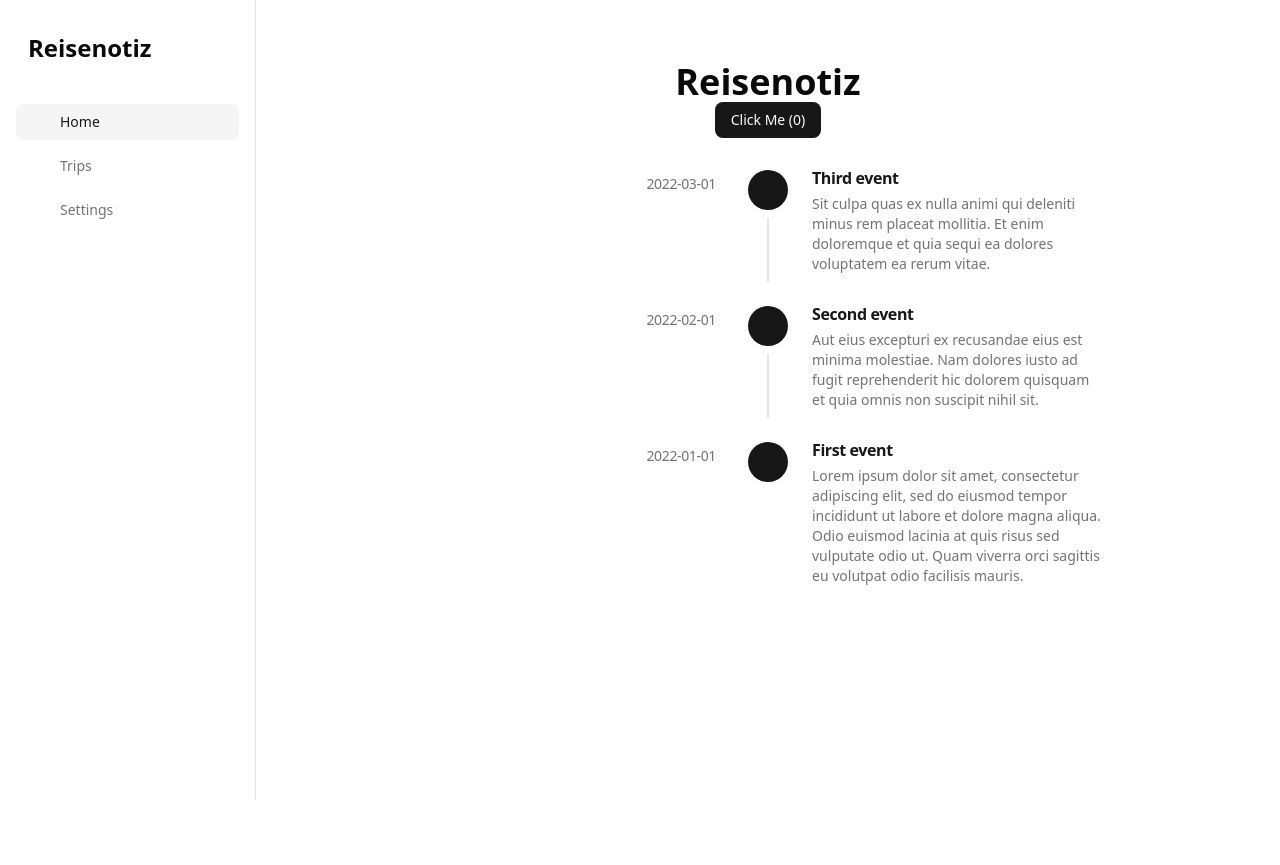
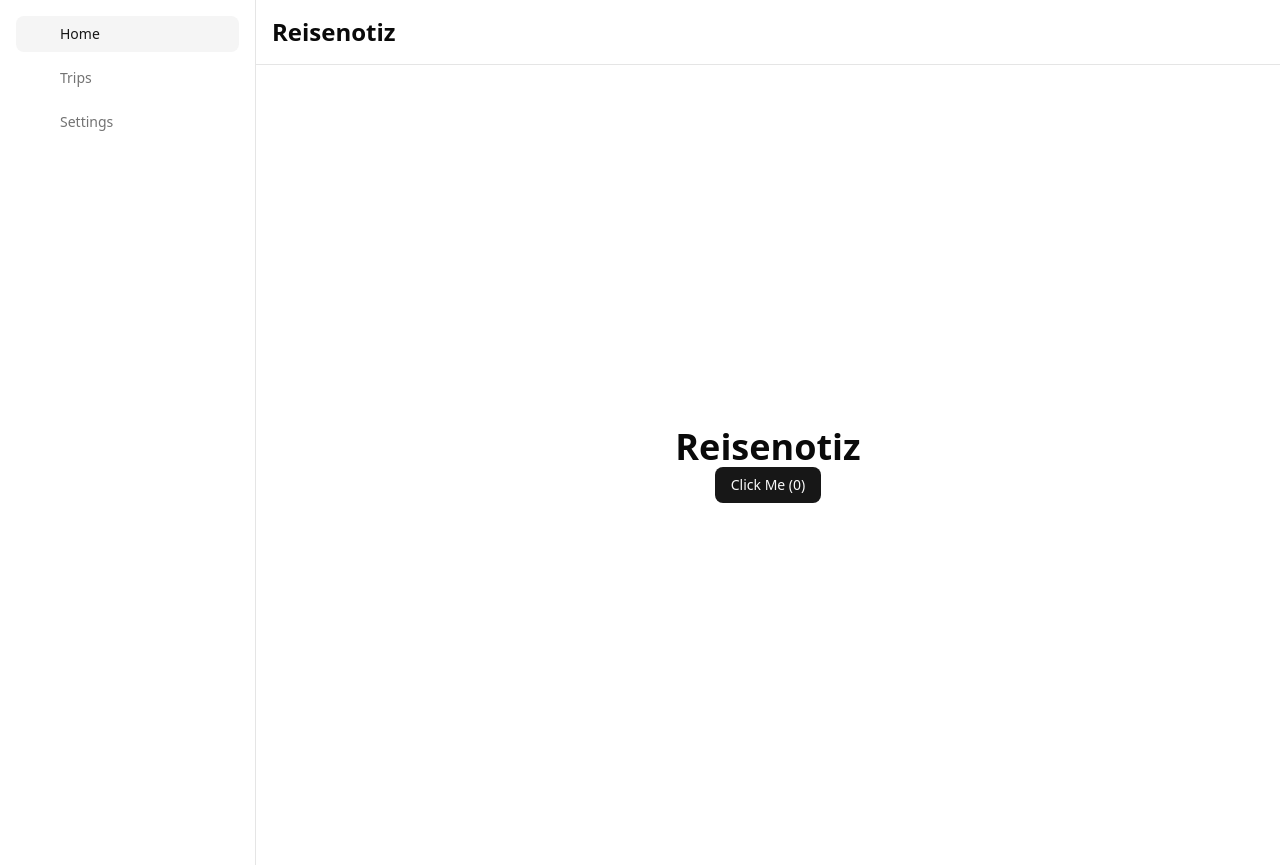
Before and after one commit to MrModest/reisenotiz, a React (Vite) app: page / in a window 1280 px wide. Before the commit the page ends 800 px from the top, so only its background shows below. Built offline with nearby package versions, Linux system fonts and the light colour scheme; some icons are missing.

Commit message:
add header

```diff
--- a/src/components/layout/app-layout.tsx
+++ b/src/components/layout/app-layout.tsx
@@ -1,7 +1,19 @@
 import { Outlet } from 'react-router'
 import { Navigation } from './navigation'
+import { Header } from './header'
+import { HeaderProvider, useHeader } from '@/contexts/header-context'
 
 export function AppLayout() {
+  return (
+    <HeaderProvider>
+      <AppLayoutContent />
+    </HeaderProvider>
+  )
+}
+
+function AppLayoutContent() {
+  const { title } = useHeader()
+
   return (
     <div className="min-h-screen flex flex-col md:flex-row">
       {/* Desktop: Side navigation */}
@@ -11,6 +23,7 @@ export function AppLayout() {
 
       {/* Main content area */}
       <main className="flex-1 pb-16 md:pb-0">
+        <Header title={title} />
         <Outlet />
       </main>
 
--- /dev/null
+++ b/src/components/layout/header.tsx
@@ -0,0 +1,13 @@
+interface HeaderProps {
+  title?: string
+}
+
+export function Header({ title = "Reisenotiz" }: HeaderProps) {
+  return (
+    <header className="border-b border-border bg-background sticky top-0 z-10">
+      <div className="px-4 py-4">
+        <h1 className="text-2xl font-semibold">{title}</h1>
+      </div>
+    </header>
+  )
+}
--- a/src/components/layout/navigation.tsx
+++ b/src/components/layout/navigation.tsx
@@ -34,9 +34,6 @@ export function Navigation({ variant }: NavigationProps) {
   if (variant === 'sidebar') {
     return (
       <div className="flex flex-col gap-2 p-4">
-        <div className="px-3 py-4 mb-4">
-          <h1 className="text-2xl font-bold">Reisenotiz</h1>
-        </div>
         {navItems.map((item) => (
           <NavLink
             key={item.to}
--- a/src/components/trips.tsx
+++ b/src/components/trips.tsx
@@ -1,9 +1,11 @@
 import { Link } from "react-router"
 import { Icon } from "@/components/icon/icon"
 import { Item, ItemContent, ItemDescription, ItemMedia, ItemTitle } from "@/components/ui/item"
+import { cn } from "@/lib/utils"
 
 interface TripsProps {
   trips: Trip[]
+  className?: string
 }
 
 interface Trip {
@@ -14,9 +16,9 @@ interface Trip {
   description: string
 }
 
-export function Trips({trips}: TripsProps) {
+export function Trips({trips, className}: TripsProps) {
   return (
-    <div className="flex flex-col">
+    <div className={cn("flex flex-col", className)}>
       {trips.map(trip => (
         <Trip key={trip.id} trip={trip} />
       ))}
--- /dev/null
+++ b/src/contexts/header-context.tsx
@@ -0,0 +1,26 @@
+import { createContext, useContext, useState, type ReactNode } from 'react'
+
+interface HeaderContextValue {
+  title?: string
+  setTitle: (title: string | undefined) => void
+}
+
+const HeaderContext = createContext<HeaderContextValue | undefined>(undefined)
+
+export function HeaderProvider({ children }: { children: ReactNode }) {
+  const [title, setTitle] = useState<string | undefined>()
+
+  return (
+    <HeaderContext.Provider value={{ title, setTitle }}>
+      {children}
+    </HeaderContext.Provider>
+  )
+}
+
+export function useHeader() {
+  const context = useContext(HeaderContext)
+  if (!context) {
+    throw new Error('useHeader must be used within HeaderProvider')
+  }
+  return context
+}
--- /dev/null
+++ b/src/hooks/use-header-title.ts
@@ -0,0 +1,12 @@
+import { useEffect } from 'react'
+import { useHeader } from '@/contexts/header-context'
+
+export function useHeaderTitle(title: string | undefined) {
+  const { setTitle } = useHeader()
+
+  useEffect(() => {
+    setTitle(title)
+
+    return () => setTitle(undefined)
+  }, [title, setTitle])
+}
--- a/src/pages/home.tsx
+++ b/src/pages/home.tsx
@@ -1,7 +1,5 @@
 import { useState } from 'react'
 import { Button } from '@/components/ui/button'
-import { TimelineLayout } from '@/components/timeline'
-import { timelineData } from '@/stubs/timelineElements'
 
 export function HomePage() {
   const [count, setCount] = useState(0)
@@ -12,7 +10,6 @@ export function HomePage() {
       <Button variant='default' onClick={() => setCount(count + 1)}>
         Click Me ({count})
       </Button>
-      <TimelineLayout items={timelineData} size="md" animate={true} />
     </div>
   )
 }
--- a/src/pages/settings.tsx
+++ b/src/pages/settings.tsx
@@ -1,4 +1,8 @@
+import { useHeaderTitle } from "@/hooks/use-header-title"
+
 export function SettingsPage() {
+  useHeaderTitle("Settings")
+
   return (
     <div className="p-6">
       <h1 className="text-3xl font-bold mb-4">Settings</h1>
--- /dev/null
+++ b/src/pages/tripTimeline.tsx
@@ -0,0 +1,16 @@
+import { useParams } from 'react-router'
+import { TimelineLayout } from '@/components/timeline'
+import { timelineData } from '@/stubs/timelineElements'
+import { trips } from '@/stubs/trips'
+import { useHeaderTitle } from '@/hooks/use-header-title'
+
+export function TripTimelinePage() {
+  const { tripId } = useParams()
+  const trip = trips.find(t => t.id === tripId)
+
+  useHeaderTitle(trip?.title)
+
+  return (
+    <TimelineLayout items={timelineData} size="md" animate={true} />
+  )
+}
--- a/src/pages/trips.tsx
+++ b/src/pages/trips.tsx
@@ -1,8 +1,11 @@
 import { trips } from "@/stubs/trips"
 import { Trips } from "@/components/trips"
+import { useHeaderTitle } from "@/hooks/use-header-title"
 
 export function TripsPage() {
+  useHeaderTitle("Trips")
+
   return (
-    <Trips trips={trips} />
+    <Trips trips={trips} className="mt-2" />
   )
 }
```
Also changed, not shown: src/routes.ts (+6 -1 lines).
